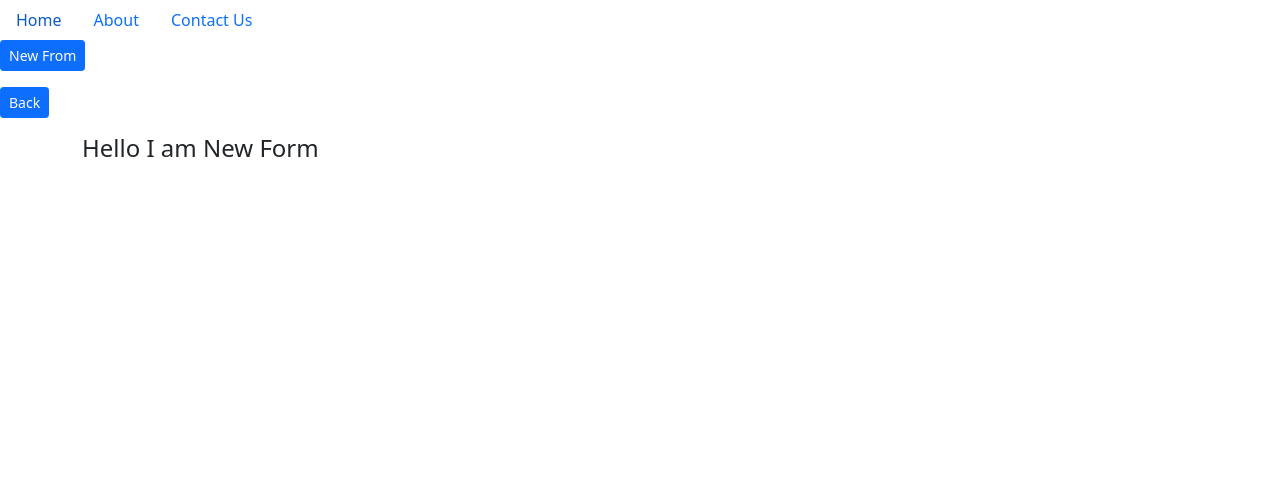
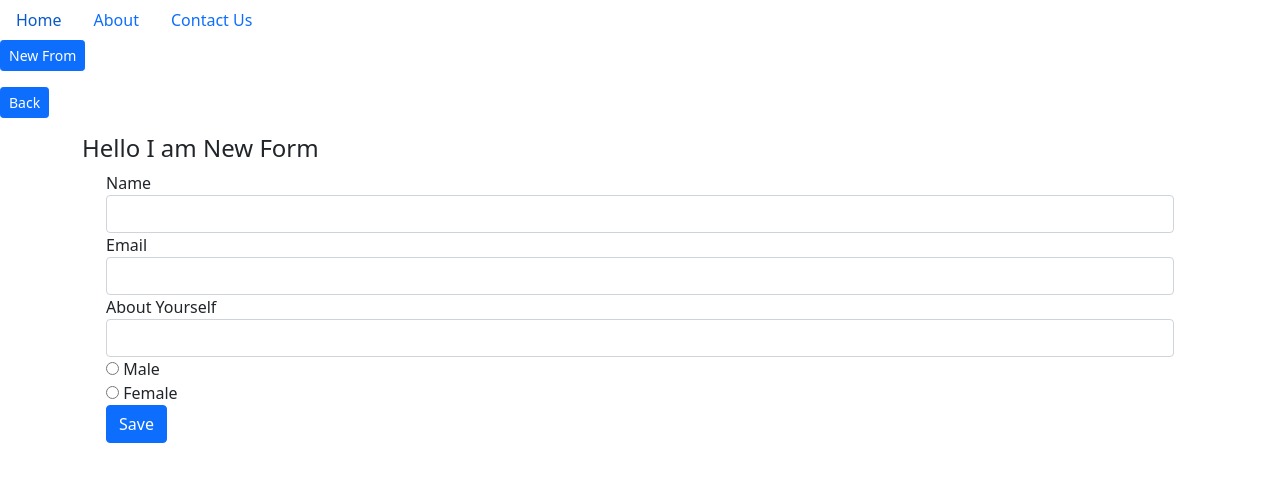
Before and after one commit to Sutapa94/advance-angular, an Angular app: page /home/form in a window 1280 px wide. Shown: the top 482 px of the page. Built offline with nearby package versions, Linux system fonts and the light colour scheme.

Commit message:
Reactive forms added

```diff
--- a/src/app/MyComponents/home/newform/newform.component.css
+++ b/src/app/MyComponents/home/newform/newform.component.css
@@ -0,0 +1,3 @@
+.ng-invalid.ng-touched{
+    border-color: red;
+}
--- a/src/app/MyComponents/home/newform/newform.component.html
+++ b/src/app/MyComponents/home/newform/newform.component.html
@@ -1 +1,55 @@
 <h4>{{title}}</h4>
+<div class="container">
+    <div class="row">
+        <form [formGroup]="newForm" (ngSubmit)="onSubmit()">
+            <div formGroupName="userData">
+                <div class="form-group">
+                    <label for="name">Name</label>
+                    <input
+                        type="text"
+                        class="form-control"
+                        id="name"
+                        formControlName="name"
+                    >
+                    <span *ngIf="newForm.get('userData.name').invalid && newForm.get('userData.name').touched">
+                        Please enter your name
+                    </span>
+                </div>
+                <div class="form-group">
+                    <label for="email">Email</label>
+                    <input
+                        type="text"
+                        class="form-control"
+                        id="email"
+                        formControlName="email"
+                    >
+                    <span *ngIf="newForm.get('userData.email').invalid && newForm.get('userData.email').touched">
+                        Please enter correct email id
+                    </span>
+                </div>
+            </div>
+            <div class="form-group">
+                <label for="about">About Yourself</label>
+                <input
+                    type="text"
+                    class="form-control"
+                    id="about"
+                    formControlName="about"
+                >
+            </div>
+            <div class="radio" *ngFor="let gender of genders">
+                <label>
+                    <input
+                        type="radio"
+                        [value]="gender"
+                        formControlName="gender"
+                    > {{gender}}
+                </label>
+            </div>
+            <span *ngIf="newForm.invalid && newForm.touched">
+                Form is invalid
+            </span>
+            <button type="submit" class="btn btn-primary">Save</button>
+        </form>
+    </div>
+</div>
--- a/src/app/MyComponents/home/newform/newform.component.ts
+++ b/src/app/MyComponents/home/newform/newform.component.ts
@@ -1,4 +1,5 @@
 import { Component, Input, OnInit } from '@angular/core';
+import { FormControl, FormGroup, Validators } from '@angular/forms';
 import { MyserviceService } from 'src/app/Services/myservice.service';
 
 @Component({
@@ -8,12 +9,26 @@ import { MyserviceService } from 'src/app/Services/myservice.service';
 })
 export class NewformComponent implements OnInit {
   // @Input() title:string;
+  genders=["Male","Female"];
   title:string
+  newForm : FormGroup;
 
   constructor(private service:MyserviceService) { }
 
   ngOnInit(): void {
     this.title = this.service.title
+    this.newForm = new FormGroup({
+      'userData' : new FormGroup({
+        'name' : new FormControl(null,Validators.required),
+        'email' : new FormControl(null,[Validators.required , Validators.email])
+      }),
+      'about' : new FormControl(null),
+      'gender' : new FormControl(null,Validators.required),
+    });
+  }
+
+  onSubmit(){
+    console.log(this.newForm.status);
   }
 
 }
--- a/src/app/app.module.ts
+++ b/src/app/app.module.ts
@@ -8,6 +8,7 @@ import { AboutComponent } from './MyComponents/about/about.component';
 import { ContactusComponent } from './MyComponents/contactus/contactus.component';
 import { NewformComponent } from './MyComponents/home/newform/newform.component';
 import { DefaultComponent } from './MyComponents/home/default/default.component';
+import { ReactiveFormsModule } from '@angular/forms';
 
 @NgModule({
   declarations: [
@@ -20,7 +21,8 @@ import { DefaultComponent } from './MyComponents/home/default/default.component'
   ],
   imports: [
     BrowserModule,
-    AppRoutingModule
+    AppRoutingModule,
+    ReactiveFormsModule
   ],
   providers: [],
   bootstrap: [AppComponent]
```
